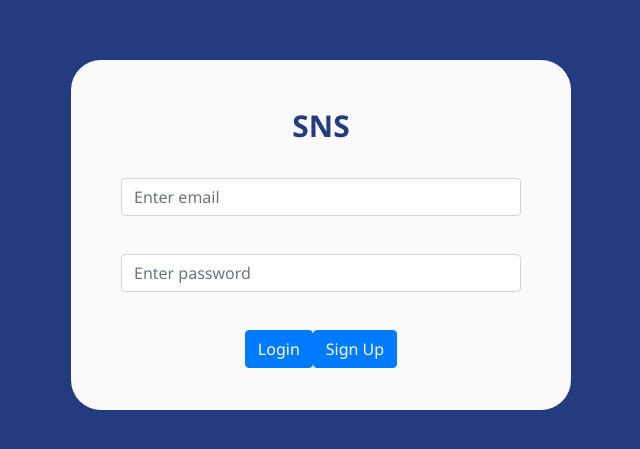
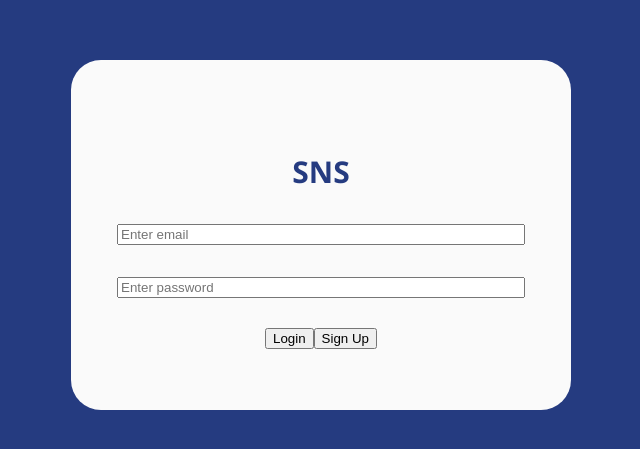
Before and after one commit to rulyox/ShareSpace, a Vue app in the folder share-space-front/: page /#/login in a window 1280 px wide. Shown: the part 165-614 px from the top of the page, without its empty margins (319-959 px from the left). Built offline with nearby package versions, Linux system fonts and the light colour scheme; no server answers.

Commit message:
Front: Removed bootstrap, Added element, Updated dependencies

```diff
--- a/share-space-front/src/App.vue
+++ b/share-space-front/src/App.vue
@@ -50,12 +50,12 @@
 
         height: 100%;
         width: 100%;
+        margin: 0;
+        padding: 0;
     }
 
     .app-container {
         height: 100%;
         width: 100%;
-        margin: 0;
-        padding: 0;
     }
 </style>
--- a/share-space-front/src/components/Header.vue
+++ b/share-space-front/src/components/Header.vue
@@ -3,7 +3,7 @@
 
         <nav class="navbar navbar-expand-lg navbar-dark">
 
-            <a class="navbar-brand mr-5" href="/" style="margin-left: 30px;">SNS</a>
+            <a class="navbar-brand mr-5" href="/" style="margin-left: 30px;">ShareSpace</a>
 
             <!-- search -->
             <form class="form-inline my-2 my-lg-0" action="/search">
--- a/share-space-front/src/main.js
+++ b/share-space-front/src/main.js
@@ -1,10 +1,11 @@
 import Vue from 'vue';
-import 'bootstrap';
-import 'bootstrap/dist/css/bootstrap.min.css';
+import ElementUI from 'element-ui';
+import 'element-ui/lib/theme-chalk/index.css';
 import 'axios';
 import App from './App';
 import router from './router';
 
+Vue.use(ElementUI);
 Vue.config.productionTip = false;
 
 new Vue({
```
Also changed, not shown: share-space-front/package.json (+11 -13 lines), 2 other files (tests, documents, lock files or other folders).
